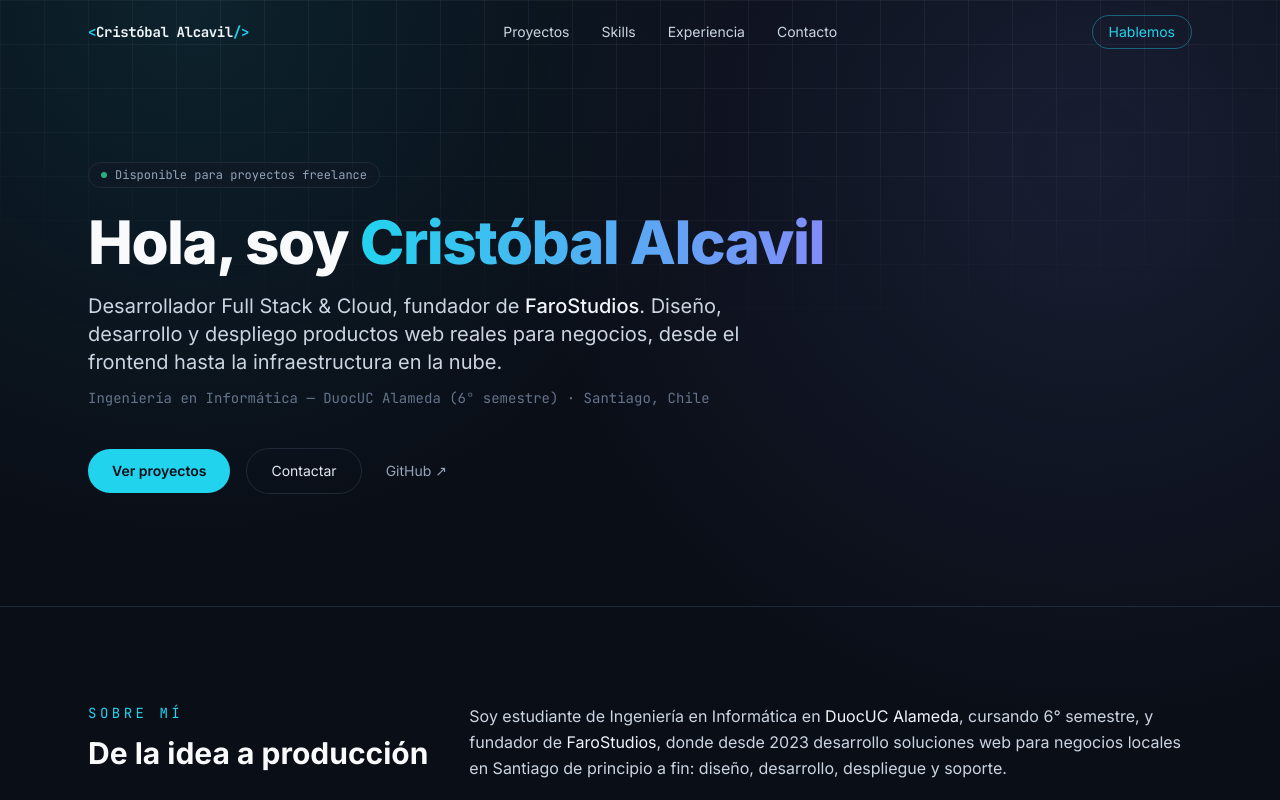
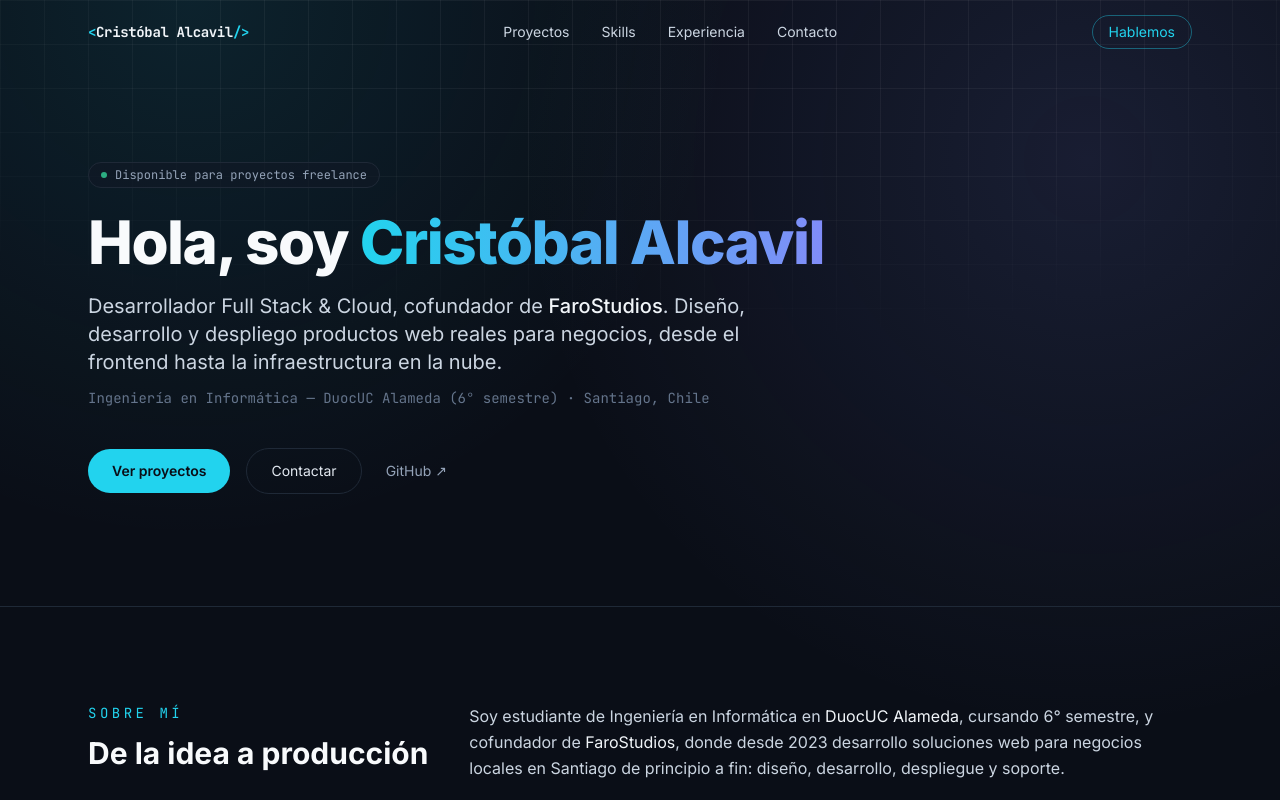
Before and after one commit to CristobalR1102/Portafolio-CristobalR1102, a React (Vite) app: page / in a window 1280 px wide. Shown: the top 800 px of the page. Built offline with nearby package versions, Linux system fonts and the light colour scheme.

Commit message:
portafolio actualizado

```diff
--- a/src/components/About.jsx
+++ b/src/components/About.jsx
@@ -1,3 +1,5 @@
+import { profile } from '../data/portfolio'
+
 export default function About() {
   return (
     <section id="about" className="py-24 border-t border-border">
@@ -9,9 +11,17 @@ export default function About() {
         <div className="md:col-span-2 text-slate-300 leading-relaxed space-y-4 text-base">
           <p>
             Soy estudiante de Ingeniería en Informática en <span className="text-slate-100">DuocUC Alameda</span>,
-            cursando 6° semestre, y fundador de <span className="text-slate-100">FaroStudios</span>, donde desde
-            2023 desarrollo soluciones web para negocios locales en Santiago de principio a fin: diseño,
-            desarrollo, despliegue y soporte.
+            cursando 6° semestre, y cofundador de{' '}
+            <a
+              href={profile.farostudios}
+              target="_blank"
+              rel="noreferrer"
+              className="text-slate-100 hover:text-accent transition-colors"
+            >
+              FaroStudios
+            </a>
+            , donde desde 2023 desarrollo soluciones web para negocios locales en Santiago de principio a fin:
+            diseño, desarrollo, despliegue y soporte.
           </p>
           <p>
             Me muevo cómodo tanto en el frontend con React y TailwindCSS como en el backend con Node.js y
--- a/src/components/Contact.jsx
+++ b/src/components/Contact.jsx
@@ -37,6 +37,14 @@ export default function Contact() {
           >
             LinkedIn
           </a>
+          <a
+            href={profile.farostudios}
+            target="_blank"
+            rel="noreferrer"
+            className="inline-flex items-center gap-2 rounded-full border border-border px-6 py-3 text-sm text-slate-200 hover:border-accent/50 hover:text-accent transition-colors"
+          >
+            FaroStudios
+          </a>
         </div>
       </div>
     </section>
--- a/src/components/Footer.jsx
+++ b/src/components/Footer.jsx
@@ -4,7 +4,12 @@ export default function Footer() {
   return (
     <footer className="border-t border-border py-8">
       <div className="max-w-6xl mx-auto px-6 flex flex-col sm:flex-row items-center justify-between gap-3 text-xs text-slate-500 font-mono">
-        <p>© {new Date().getFullYear()} {profile.fullName} · FaroStudios</p>
+        <p>
+          © {new Date().getFullYear()} {profile.fullName} ·{' '}
+          <a href={profile.farostudios} target="_blank" rel="noreferrer" className="hover:text-accent transition-colors">
+            FaroStudios
+          </a>
+        </p>
         <p>Hecho con React + Tailwind</p>
       </div>
     </footer>
--- a/src/components/Hero.jsx
+++ b/src/components/Hero.jsx
@@ -16,8 +16,17 @@ export default function Hero() {
         </h1>
 
         <p className="mt-5 text-lg sm:text-xl text-slate-300 max-w-2xl">
-          {profile.role}, fundador de <span className="text-slate-100 font-medium">FaroStudios</span>. Diseño,
-          desarrollo y despliego productos web reales para negocios, desde el frontend hasta la infraestructura en la nube.
+          {profile.role}, cofundador de{' '}
+          <a
+            href={profile.farostudios}
+            target="_blank"
+            rel="noreferrer"
+            className="text-slate-100 font-medium hover:text-accent transition-colors"
+          >
+            FaroStudios
+          </a>
+          . Diseño, desarrollo y despliego productos web reales para negocios, desde el frontend hasta la
+          infraestructura en la nube.
         </p>
 
         <p className="mt-3 text-sm font-mono text-slate-500 max-w-2xl">
--- a/src/data/portfolio.js
+++ b/src/data/portfolio.js
@@ -5,9 +5,10 @@ export const profile = {
   tagline: 'Construyo productos web de punta a punta y los llevo a producción en la nube.',
   location: 'Santiago, Chile',
   education: 'Ingeniería en Informática — DuocUC Alameda (6° semestre)',
-  company: 'Fundador de FaroStudios',
+  company: 'Cofundador de FaroStudios',
   github: 'https://github.com/CristobalR1102',
   linkedin: 'https://www.linkedin.com/in/calcavil2005/',
+  farostudios: 'https://farostudios.cl',
   email: 'contacto@farostudios.cl',
 }
 
@@ -109,7 +110,7 @@ export const academicProjects = [
 export const experience = [
   {
     period: '2023 — Presente',
-    title: 'Fundador',
+    title: 'Cofundador',
     org: 'FaroStudios',
     description:
       'Desarrollo web freelance para negocios locales en Santiago, Chile. Gestión de ciclo completo: diseño de producto, desarrollo, despliegue en la nube y soporte post-entrega.',
```
